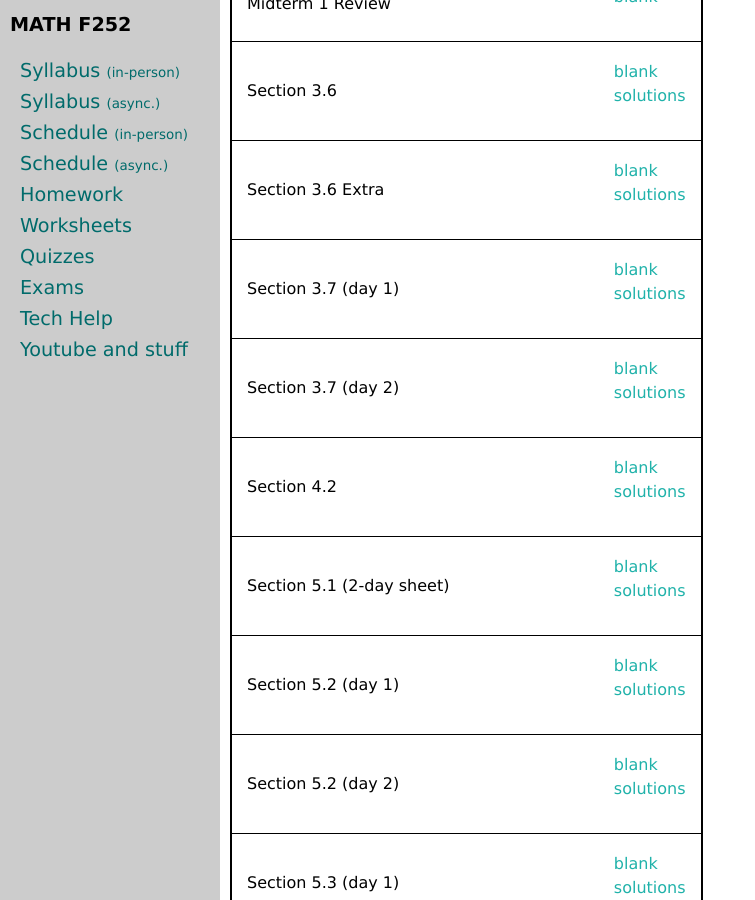
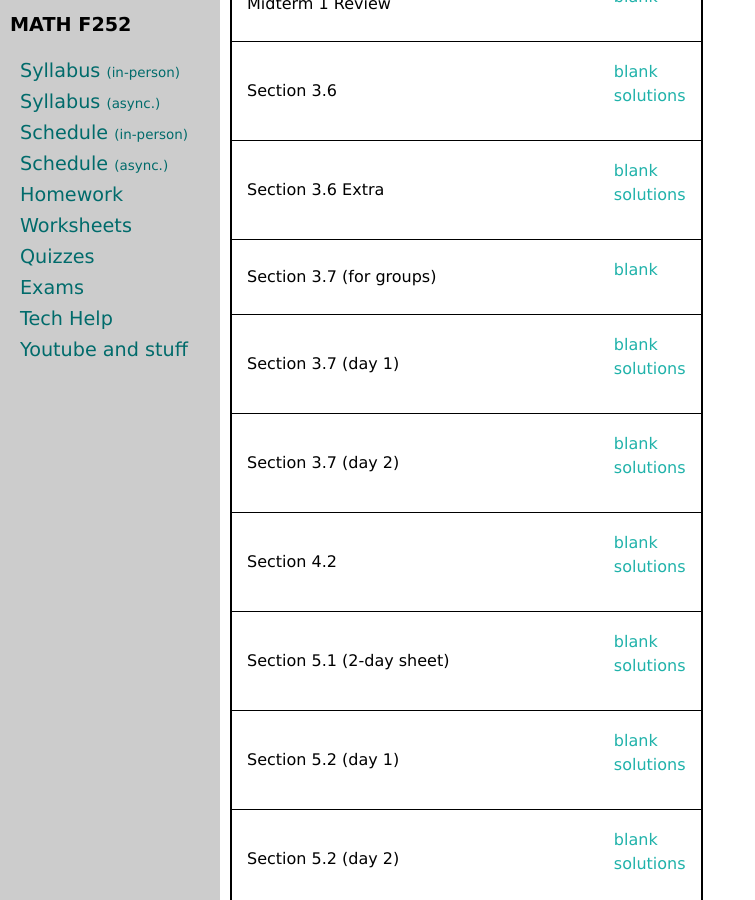
Before and after one commit to uaf-math/calc2, a Jekyll site: the page built from worksheets.md, in a window 1280 px wide and 900 px high, scrolled down 2310 px. Shown: the whole window, without its empty margins (0-755 px from the left). Built offline with Jekyll 4.4.1, drawn with Linux system fonts in a browser that asks for light colours.

Commit message:
post new 3.7 worksheet

```diff
--- a/_data/worksheets.yml
+++ b/_data/worksheets.yml
@@ -73,6 +73,9 @@ worksheets:
 - name: Section 3.6 Extra
   blank: M252-3-6-extra.pdf
   solutions: M252-3-6-extra-s.pdf
+- name: Section 3.7 (for groups)
+  blank: ../S26/3p7.pdf
+  #solutions:
 - name: Section 3.7 (day 1)
   blank: M252-3-7.pdf
   solutions: M252-3-7-s.pdf
```
Also changed, not shown: 3 other files.
